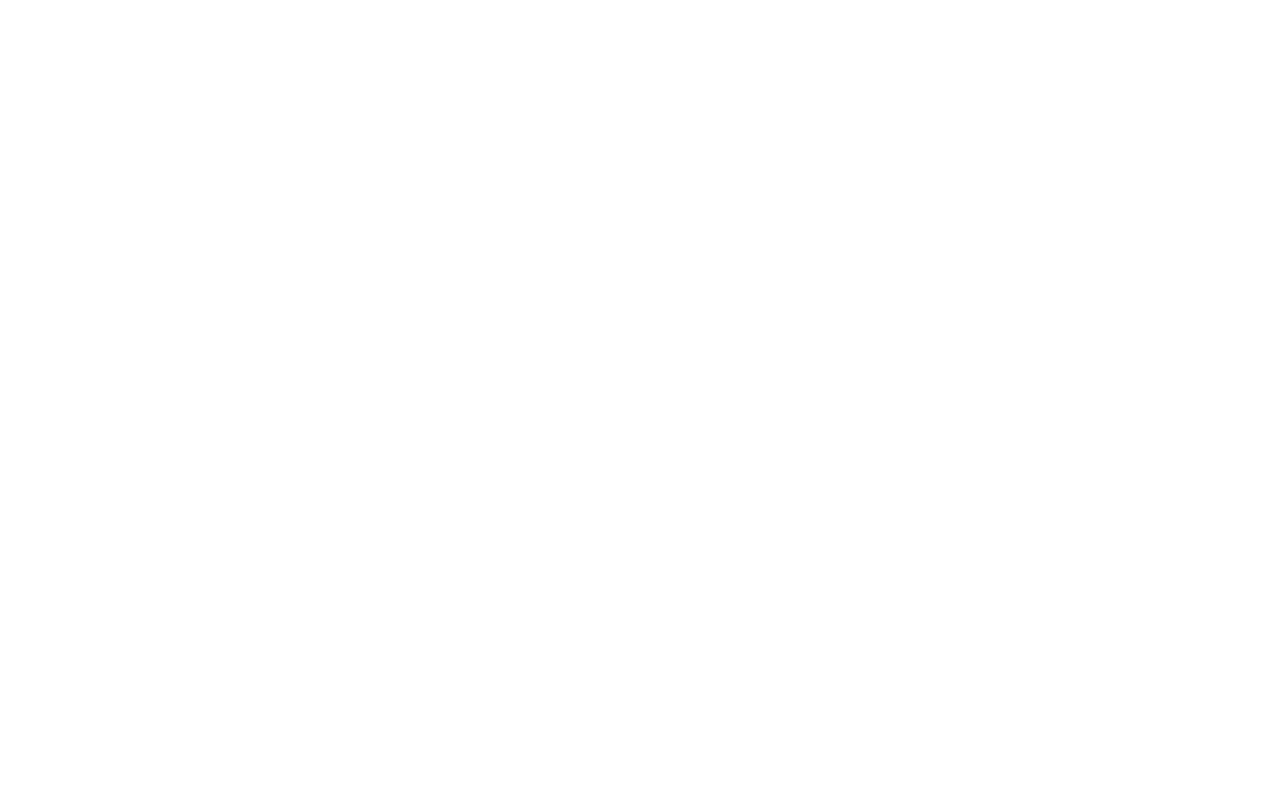
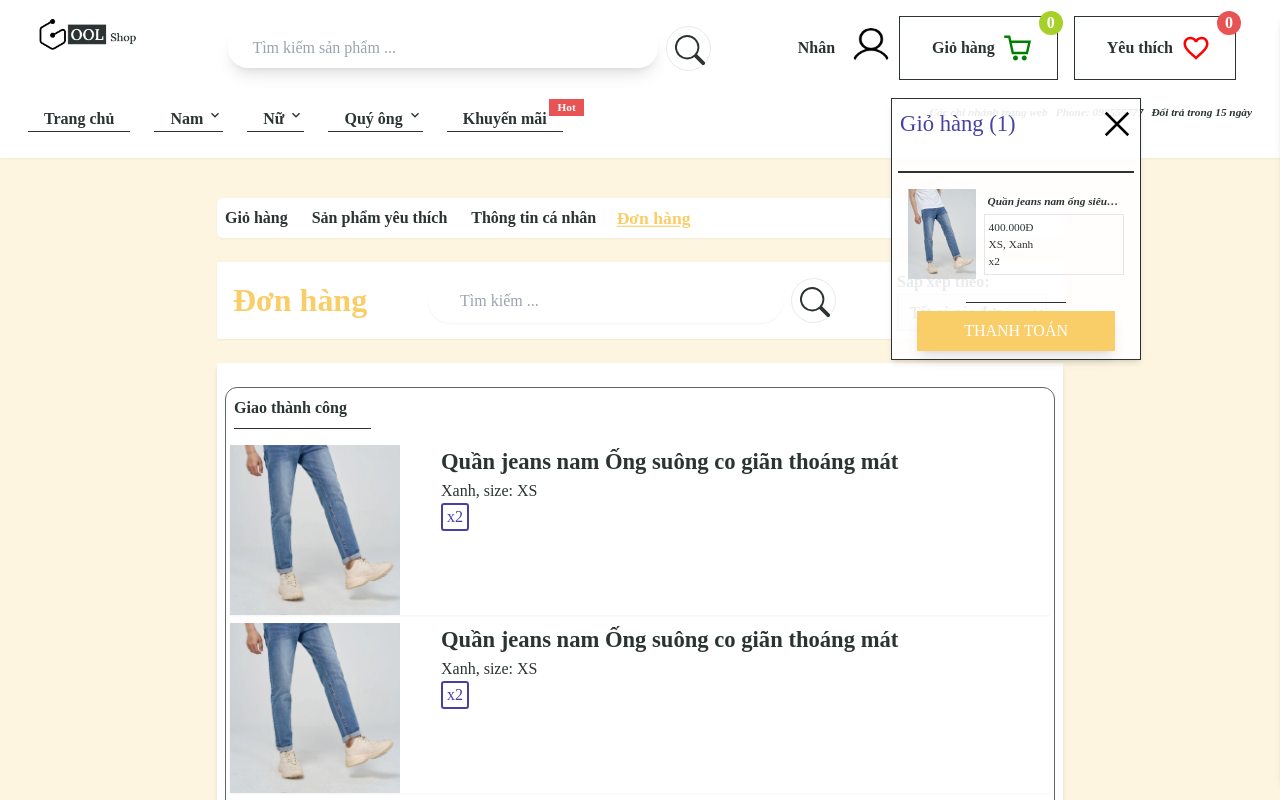
Before and after one commit to Dia2001/CoolShop_client, a React (Create React App) app: page /lich-su-mua-hang in a window 1280 px wide. Before the commit this address had no page. Shown: the top 800 px of the page. Built offline with nearby package versions, Linux system fonts and the light colour scheme.

Commit message:
Orders page is successfull

```diff
--- a/package.json
+++ b/package.json
@@ -13,6 +13,7 @@
     "react-icons": "^4.4.0",
     "react-router-dom": "^6.4.1",
     "react-scripts": "5.0.1",
+    "react-select": "^5.5.4",
     "react-tooltip": "^4.2.21",
     "web-vitals": "^2.1.4"
   },
--- a/src/Routes/index.js
+++ b/src/Routes/index.js
@@ -5,6 +5,7 @@
 import Favorite from "../pages/favorite/Favorite";
 import Home from "../pages/home/Home";
 import Login from "../pages/login/Login";
+import Orders from "../pages/orders/Orders";
 import Product from "../pages/products/Product";
 import Profile from "../pages/profile/Profile";
 import Register from "../pages/register/Register";
@@ -18,6 +19,7 @@
   { path: '/gio-hang', component: Cart, layout: MenuTabLayout },
   { path: '/yeu-thich', component: Favorite, layout: MenuTabLayout },
   { path: '/thong-tin-ca-nhan', component: Profile, layout: MenuTabLayout },
+  { path: '/lich-su-mua-hang', component: Orders, layout: MenuTabLayout },
   { path: '/san-pham/:slug', component: DetailProduct, layout: DefaultLayout },
   {path:'/dang-nhap',component:Login,layout: DefaultLayout},
   {path:'/dang-ky',component:Register,layout: DefaultLayout},
--- a/src/layouts/MenuTabLayout.jsx
+++ b/src/layouts/MenuTabLayout.jsx
@@ -4,7 +4,7 @@
 const MenuTabLayout = ({ children }) => {
 
   const [isChoose,SetIsChoose] = useState([false,false,false,false]);
-  const setChooseOnly=(n)=>{
+  const setChooseOnly=(n)=>{//hàm đã cũ nhưng không xóa, tránh xảy ra lỗi
       // const tmp=isChoose
       // if(n!=null)
       // for(let i=0;i<tmp.length;i++){
@@ -26,29 +26,29 @@
   ];
 
   const [colorBg, setColorBg] = useState(colorsBg[0]);
-  const updateColorHandler = (e) => {
-    let id = e.target.id;
-    switch (id) {
-      case "gh":
-        setColorBg(colorsBg[0]);
-        setChooseOnly(0);
-        break;
-      case "yt":
-        setColorBg(colorsBg[1]);
-        setChooseOnly(1);
-        break;
-      case "tt":
-        setColorBg(colorsBg[2]);
-        setChooseOnly(2);
-        break;
-      case "dh":
-        setColorBg(colorsBg[3]);
-        setChooseOnly(3);
-        break;
-      default:
-        setColorBg(colorsBg[0]);
-        setChooseOnly(0);
-    }
+  const updateColorHandler = (e) => {//hàm đã cũ nhưng không xóa, tránh xảy ra lỗi
+    // let id = e.target.id;
+    // switch (id) {
+    //   case "gh":
+    //     setColorBg(colorsBg[0]);
+    //     setChooseOnly(0);
+    //     break;
+    //   case "yt":
+    //     setColorBg(colorsBg[1]);
+    //     setChooseOnly(1);
+    //     break;
+    //   case "tt":
+    //     setColorBg(colorsBg[2]);
+    //     setChooseOnly(2);
+    //     break;
+    //   case "dh":
+    //     setColorBg(colorsBg[3]);
+    //     setChooseOnly(3);
+    //     break;
+    //   default:
+    //     setColorBg(colorsBg[0]);
+    //     setChooseOnly(0);
+    // }
   };
   const location = useLocation();
 
@@ -58,18 +58,23 @@
      switch(currentPath){
       case "/gio-hang":
         SetIsChoose([true,false,false,false]);
+        setColorBg(colorsBg[0]);
         break;
         case "/yeu-thich":
           SetIsChoose([false,true,false,false]);
+          setColorBg(colorsBg[1]);
           break;
           case "/thong-tin-ca-nhan":
             SetIsChoose([false,false,true,false]);
+            setColorBg(colorsBg[2]);
           break;
           case "/lich-su-mua-hang":
             SetIsChoose([false,false,false,true]);
+            setColorBg(colorsBg[3]);
           break;
           default:
             SetIsChoose([true,false,false,false]);
+            setColorBg(colorsBg[0]);
      }
     }
   ,[currentPath])
--- /dev/null
+++ b/src/pages/orders/Orders.jsx
@@ -0,0 +1,98 @@
+import React from 'react'
+import FooterOrders from './components/FooterOrders'
+import HeaderOrders from './components/HeaderOrders'
+import ListOrders from './components/ListOrders'
+import img from "../../assets/product-o1.png";
+const Orders = () => {
+  const testOrders=[
+    {
+      "status":"Giao thành công",
+      "products":[
+        {
+          name: "Quần jeans nam Ống suông co giãn thoáng mát",
+          description: "Xanh, size: XS",
+          amount: "2",
+          price: "400000Đ",
+          img: img,
+        },
+        {
+          name: "Quần jeans nam Ống suông co giãn thoáng mát",
+          description: "Xanh, size: XS",
+          amount: "2",
+          price: "400000Đ",
+          img: img,
+        },
+        {
+          name: "Quần jeans nam Ống suông co giãn thoáng mát",
+          description: "Xanh, size: XS",
+          amount: "2",
+          price: "400000Đ",
+          img: img,
+        },
+        {
+          name: "Quần jeans nam Ống suông co giãn thoáng mát Quần jeans nam Ống suông co giãn thoáng mát",
+          description: "Xanh, size: XS",
+          amount: "2",
+          price: "400000Đ",
+          img: img,
+        },
+        {
+          name: "Quần jeans nam Ống suông co giãn thoáng mát",
+          description: "Xanh, size: XS",
+          amount: "2",
+          price: "400000Đ",
+          img: img,
+        },
+      ]
+    },
+    {
+      "status":"Đang giao hàng",
+      "products":[
+        {
+          name: "Quần jeans nam Ống suông co giãn thoáng mát",
+          description: "Xanh, size: XS",
+          amount: "2",
+          price: "400000Đ",
+          img: img,
+        },
+        {
+          name: "Quần jeans nam Ống suông co giãn thoáng mát",
+          description: "Xanh, size: XS",
+          amount: "2",
+          price: "400000Đ",
+          img: img,
+        },
+        {
+          name: "Quần jeans nam Ống suông co giãn thoáng mát",
+          description: "Xanh, size: XS",
+          amount: "2",
+          price: "400000Đ",
+          img: img,
+        },
+        {
+          name: "Quần jeans nam Ống suông co giãn thoáng mát Quần jeans nam Ống suông co giãn thoáng mát",
+          description: "Xanh, size: XS",
+          amount: "2",
+          price: "400000Đ",
+          img: img,
+        },
+        {
+          name: "Quần jeans nam Ống suông co giãn thoáng mát",
+          description: "Xanh, size: XS",
+          amount: "2",
+          price: "400000Đ",
+          img: img,
+        },
+      ]
+    }
+  ];
+  return (
+    <div>
+      <HeaderOrders/>
+      <ListOrders orders={testOrders}/>
+      <FooterOrders/>
+    </div>
+  )
+}
+
+export default Orders
--- /dev/null
+++ b/src/pages/orders/components/FooterOrders.jsx
@@ -0,0 +1,13 @@
+import React from "react";
+
+const FooterOrders = () => {
+  return (
+    <div className="flex justify-center mt-3x mb-5x px-4 py-2 bg-white shadow-sm border-2 border-DarkBlue items-center">
+      <button className="px-2x py-1x text-white rounded-md font-semibold italic bg-LightBlue hover:opacity-75 transtion">
+        <h5>Trở về trang chủ!</h5>
+      </button>
+    </div>
+  );
+};
+
+export default FooterOrders;
--- /dev/null
+++ b/src/pages/orders/components/HeaderOrders.jsx
@@ -0,0 +1,34 @@
+import React from 'react'
+import { BsSearch } from 'react-icons/bs'
+import Select from 'react-select'
+const HeaderOrders = () => {
+  const optionsFilter=[
+    {"value":"default","label":"Tất cả các đơn"},
+    {"value":"thanhtoan","label":"Chờ thanh toán"},
+    {"value":"vanchuyen","label":"Đang vận chuyển"},
+    {"value":"dagiao","label":"Đã giao"},
+    {"value":"dahuy","label":"Đã hủy"},
+  ]
+  return (
+    <div className="flex justify-between items-center my-3x px-2x py-1x rounded-sm shadow-sm bg-white">
+        <h4 className="text-WarningColor font-bold">Đơn hàng</h4>
+        <div className="flex gap-2">
+            <input type="text" className="shadow-sm outline-none focus:shadow-md rounded-full w-[355px] pl-4x pr-2x py-1x" placeholder="Tìm kiếm ..."/>
+            <button className="p-1x text-center rounded-full hover:shadow-md h-[45px] w-[45px] border border-Black10">
+            <BsSearch size={30} />
+          </button>
+        </div>
+        {/*select multivalues */}
+       <div>
+       <h6 className="font-bold">Sắp xếp theo: </h6>
+        <select className="p-2 border border-Black25" name="sortby">
+          {optionsFilter.map((item,index)=>(
+            <option key={index} value={item.value}>{item.label}</option>
+          ))}
+        </select>
+       </div>
+    </div>
+  )
+}
+
+export default HeaderOrders
--- /dev/null
+++ b/src/pages/orders/components/ListOrders.jsx
@@ -0,0 +1,41 @@
+import React from "react";
+
+const ListOrders = ({ orders }) => {
+  return (
+    <div className="bg-white shadow-md p-1x">
+      {orders.map((item, index) => (
+        <div key={index} className="rounded-[12px] my-2x border border-Black75">
+          <div className=" ml-1x py-1x pr-3x w-fit mb-2x border-b border-BlackCool font-semibold">
+            <h6>{item.status}</h6>
+          </div>
+          {item.products.map((product, index) => (
+            <div className="my-1x mx-1 shadow-sm flex gap-2">
+              <div className="basis-1/4">
+                <img
+                  src={product.img}
+                  className="h-[170px] w-[170px] object-cover object-bottom"
+                  alt={product.name}
+                />
+              </div>
+              <div className="basis-3/4">
+                <h5 className="font-semibold">{product.name}</h5>
+                <h6>{product.description}</h6>
+                <h6 className="w-fit border-2 border-DarkBlue text-DarkBlue rounded-[3px] px-1">
+                  x{product.amount}
+                </h6>
+              </div>
+            </div>
+          ))}
+          <div className="flex p-1x mt-3x mb-2x justify-between">
+            <button className="w-fit font-bold h-fit p-1x rounded-[6px] border border-DarkBlue text-DarkBlue hover:bg-DarkBlue hover:text-white transition">
+              <h6>Xem chi tiết</h6>
+            </button>
+            <h5>Tổng cộng: 800.000Đ</h5>
+          </div>
+        </div>
+      ))}
+    </div>
+  );
+};
+
+export default ListOrders;
```
Also changed, not shown: 1 other file (tests, documents, lock files or other folders).
